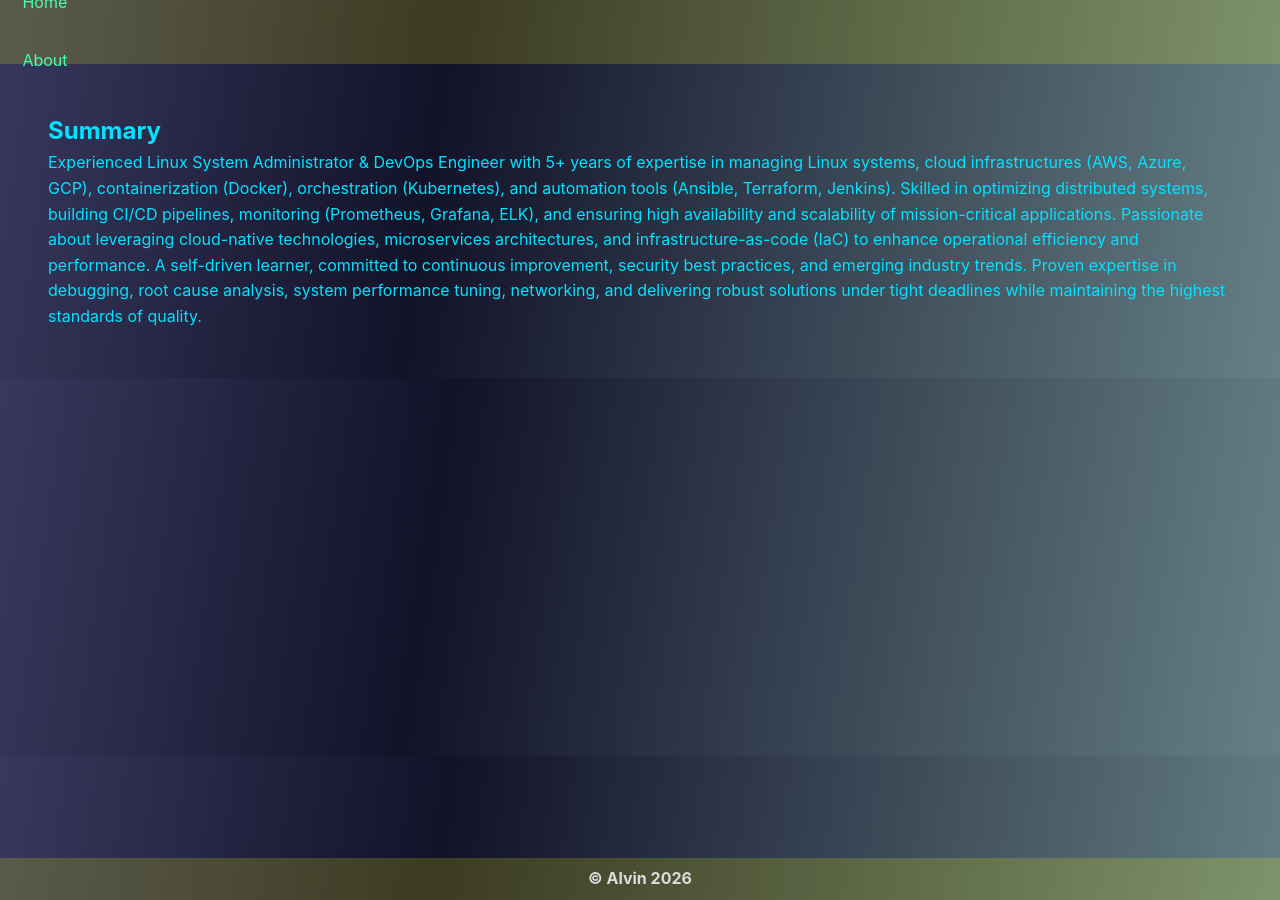
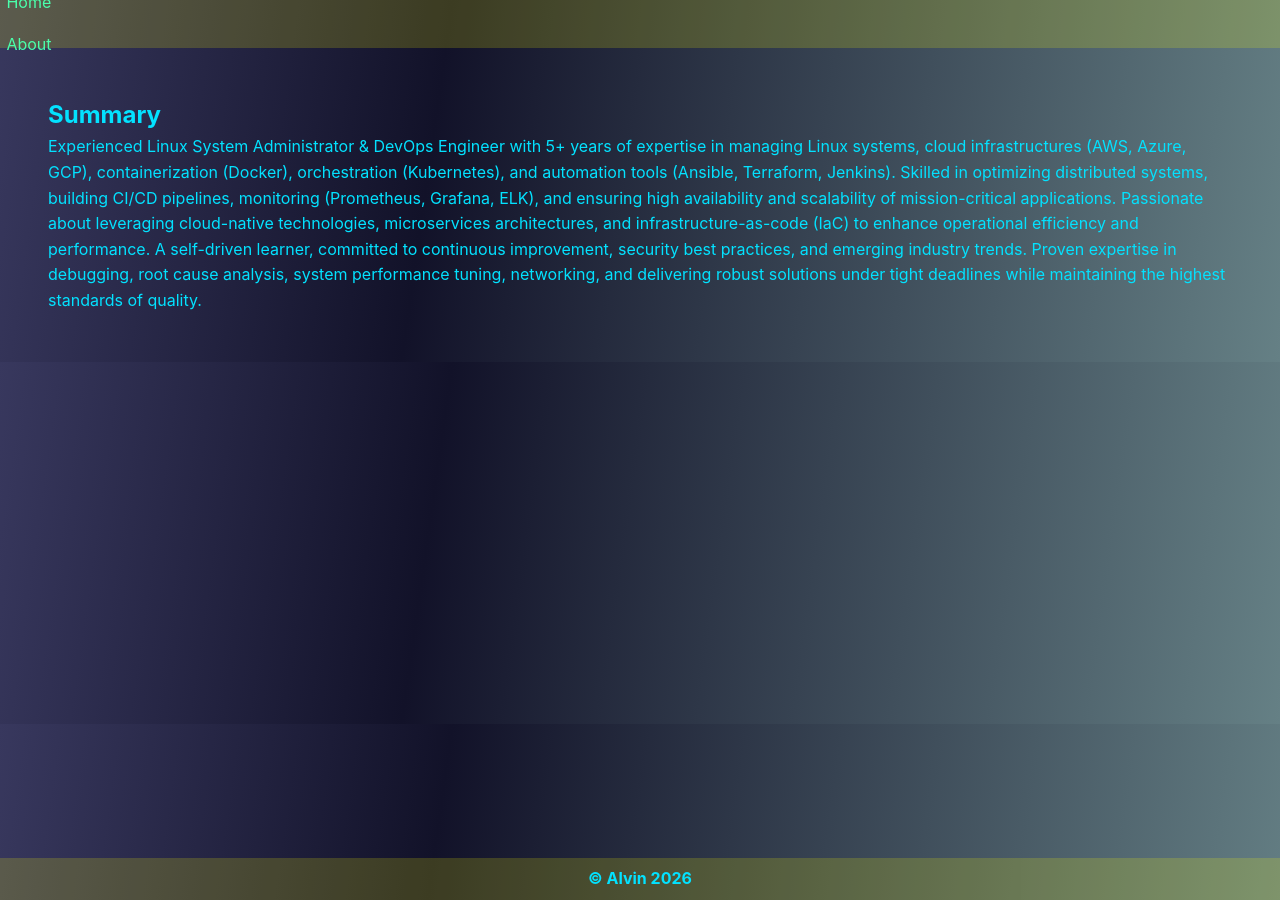
Before and after one commit to kunnoh/kunnoh.github.io, a Jekyll site: the page built from index.html, in a window 1280 px wide. Built offline with Jekyll 4.4.1, drawn with Linux system fonts in a browser that asks for light colours.

Commit message:
Refactor nav styles and update color properties

```diff
--- a/assets/css/style.scss
+++ b/assets/css/style.scss
@@ -51,18 +51,16 @@ header{
 }
 nav{
     background-color: rgba(255, 255, 2, 0.177);
-    color: saddlebrown;
     height: 48px;
-    padding: .5em .4em;
     align-items: center;
     width: 100%;
 }
-nav a{
+header nav ul li a{
     text-decoration: none;
     color: #4affab;
 }
-nav ul li{
-    padding: 1em;
+header nav ul li{
+    padding: .5em .4em;
 }
 main{
     padding: 1em;
@@ -77,5 +75,4 @@ footer{
     right: 0;
     height: 42px;
     background-color: rgba(255, 255, 2, 0.177);
-    color: rgb(220, 220, 220);
 }
```
